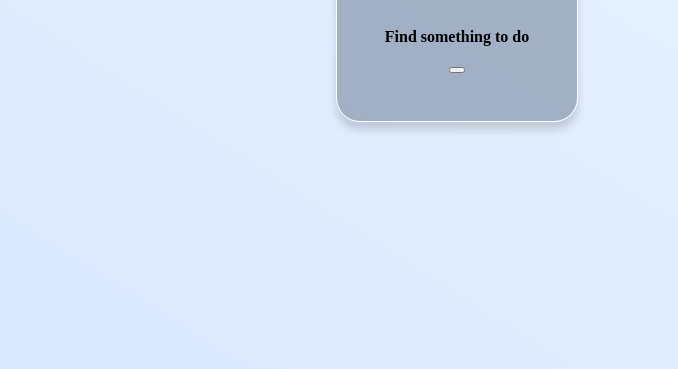
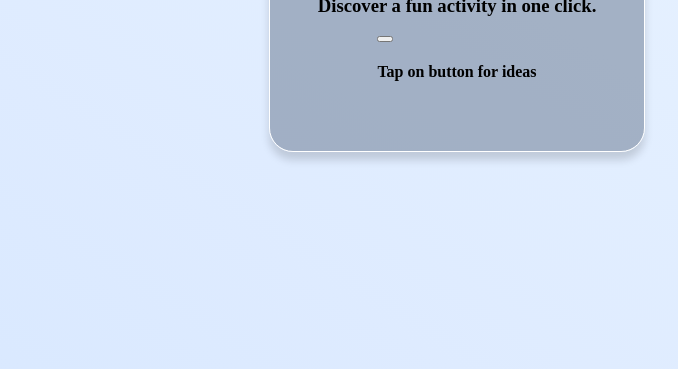
Before and after one commit to yMeeraki/boredbot, a website built with Vite: page index.html in a window 1280 px wide. Shown: the part 447-816 px from the top of the page, without its empty margins (183-861 px from the left). Built offline with nearby package versions, Linux system fonts and the light colour scheme.

Commit message:
Improve HTML structure and content for clarity and engagement

```diff
--- a/index.html
+++ b/index.html
@@ -1,14 +1,17 @@
 <html>
   <head>
-        <link rel="stylesheet" href="index.css">
+    <link rel="stylesheet" href="index.css" />
   </head>
   <body>
     <main>
       <div class="icon">🤖</div>
-        <h1> BoredBot </h1>
-        <h4>Find something to do</h4>
+      <h1>BoredBot</h1>
+      <h3>Discover a fun activity in one click.</h3>
+      <div class="button-container">
+        <button></button>
+        <h4>Tap on button for ideas</h4>
+      </div>
 
-        <button></button>
     </main>
     <script src="index.js"></script>
   </body>
```
Lines whose indentation alone changed are shown as unchanged.
